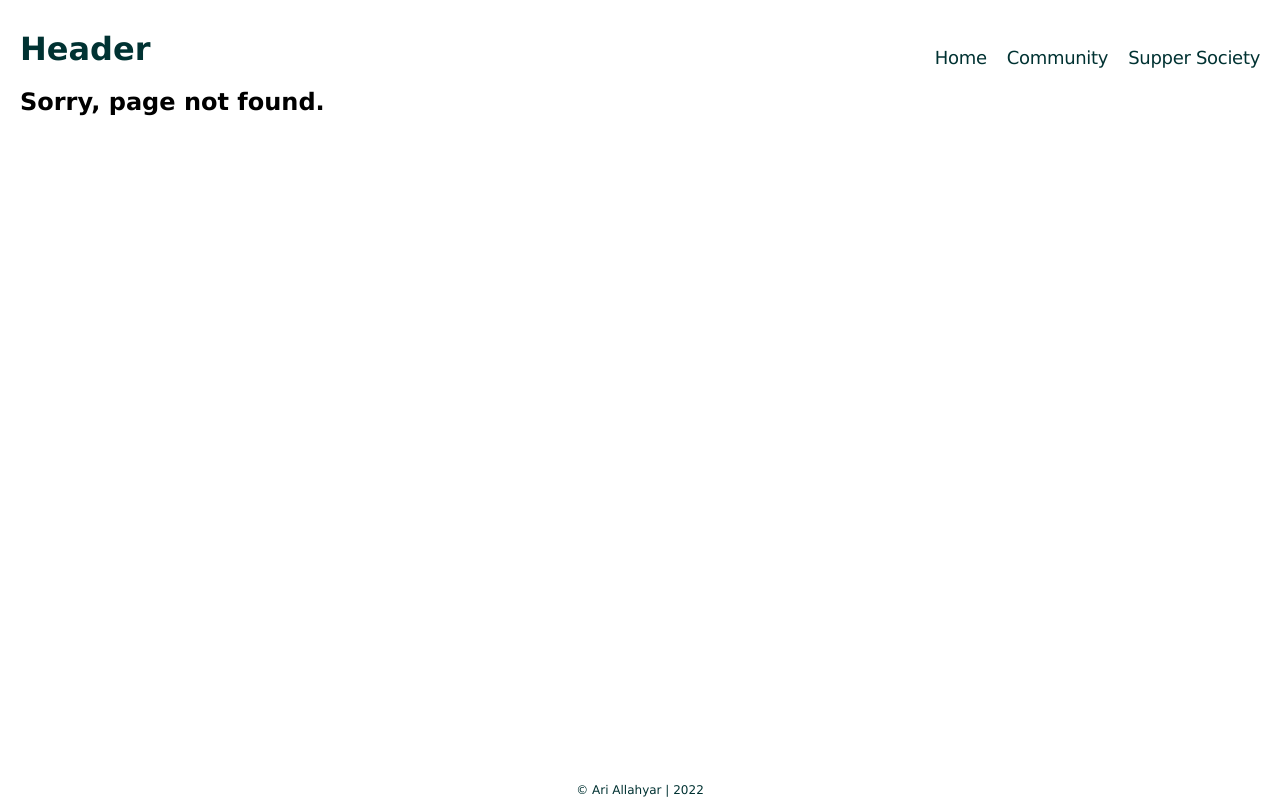
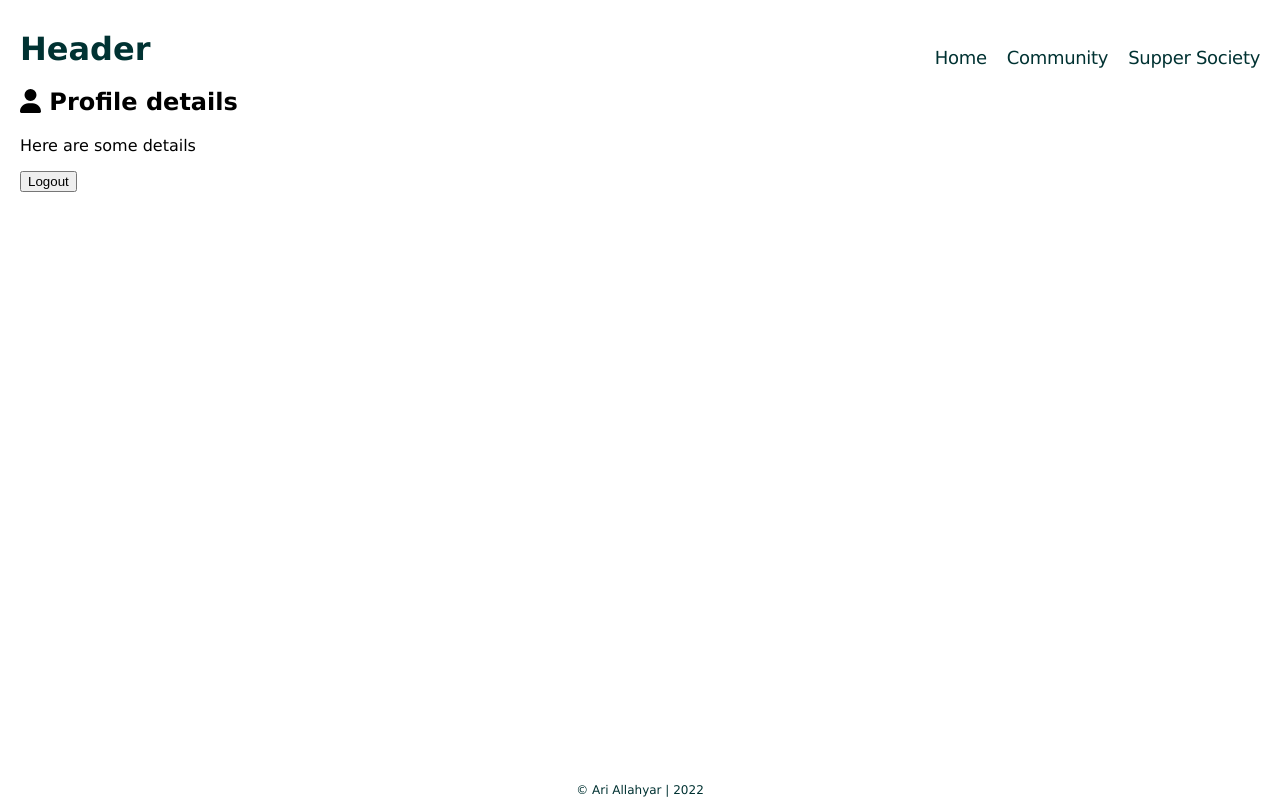
Before and after one commit to ariallahyar/final-front, a React (Create React App) app: page /profile in a window 1280 px wide. Before the commit this address led to /404. Built offline with nearby package versions, Linux system fonts and the light colour scheme.

Commit message:
Profile page created

```diff
--- a/src/App.js
+++ b/src/App.js
@@ -4,6 +4,7 @@ import Layout from "./components/Layout";
 import Home from "./components/Home";
 import CommunityPage from "./components/CommunityPage";
 import SupperSocietyPage from "./components/SupperSocietyPage";
+import ProfilePage from "./components/ProfilePage";
 import NotFound from "./components/NotFound";
 import { createGlobalStyle } from "styled-components";
 
@@ -30,6 +31,7 @@ const App = () => {
           <Route index element={<Home />} />
           <Route path="community" element={<CommunityPage />} />
           <Route path="society" element={<SupperSocietyPage />} />
+          <Route path="profile" element={<ProfilePage />} />
           <Route path="404" element={<NotFound />} />
           <Route path="*" element={<Navigate to="/404" replace />} /> */
         </Route>
--- a/src/assets/icons.js
+++ b/src/assets/icons.js
@@ -1,5 +1,7 @@
 import { FontAwesomeIcon } from "@fortawesome/react-fontawesome";
-import { faLocationDot as address, faHome as homepage } from "@fortawesome/free-solid-svg-icons";
+import { faLocationDot, faHome, faCircleUser, faUser } from "@fortawesome/free-solid-svg-icons";
 
-export const location = <FontAwesomeIcon icon={address} />;
-export const website = <FontAwesomeIcon icon={homepage} />;
+export const location = <FontAwesomeIcon icon={faLocationDot} />;
+export const website = <FontAwesomeIcon icon={faHome} />;
+export const profileCircle = <FontAwesomeIcon icon={faCircleUser} />;
+export const profile = <FontAwesomeIcon icon={faUser} />;
--- /dev/null
+++ b/src/components/ProfilePage.js
@@ -0,0 +1,14 @@
+import React from "react";
+import { profile } from "../assets/icons";
+
+const ProfilePage = () => {
+  return (
+    <section>
+      <h2>{profile} Profile details</h2>
+      <p>Here are some details</p>
+      <button>Logout</button>
+    </section>
+  );
+};
+
+export default ProfilePage;
```
